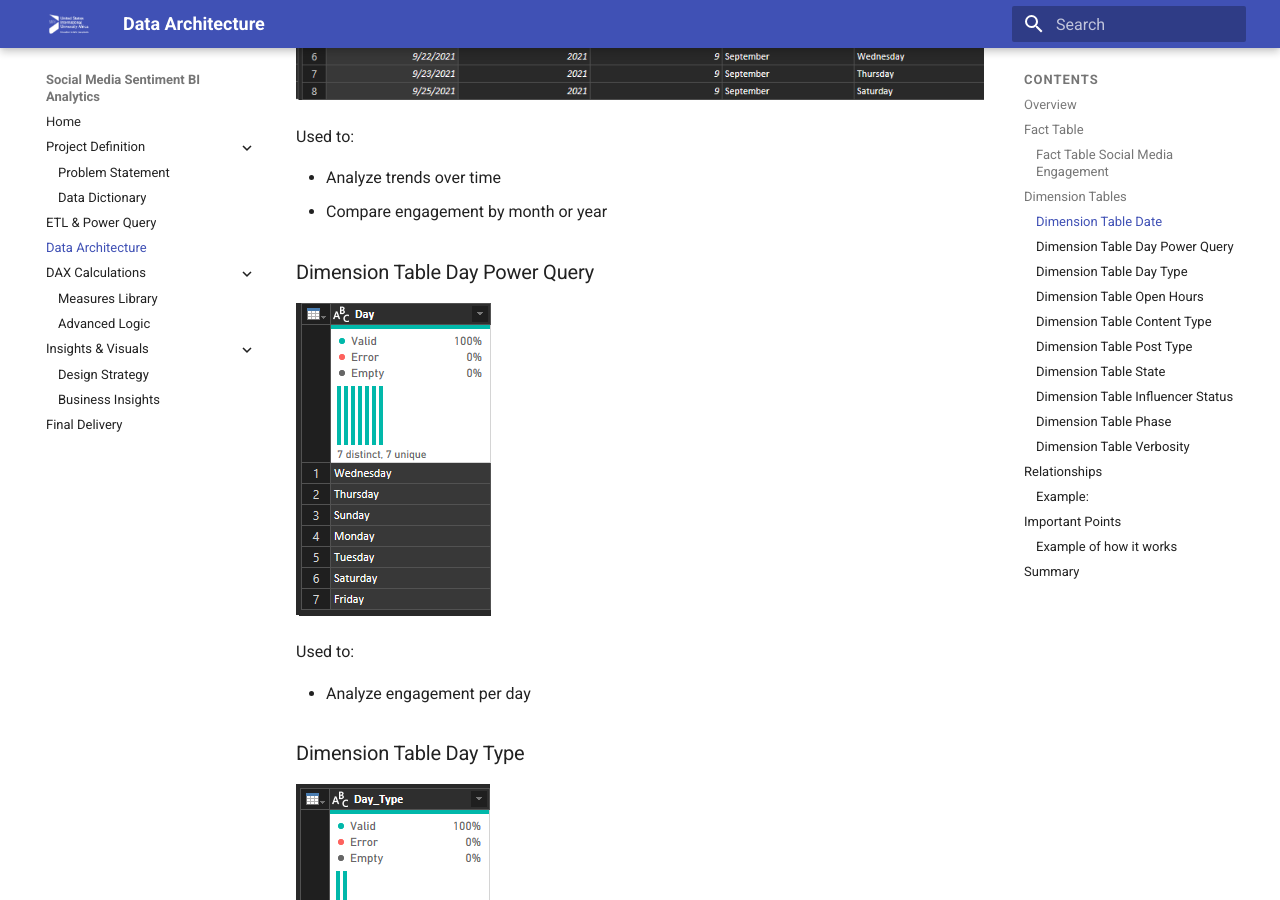
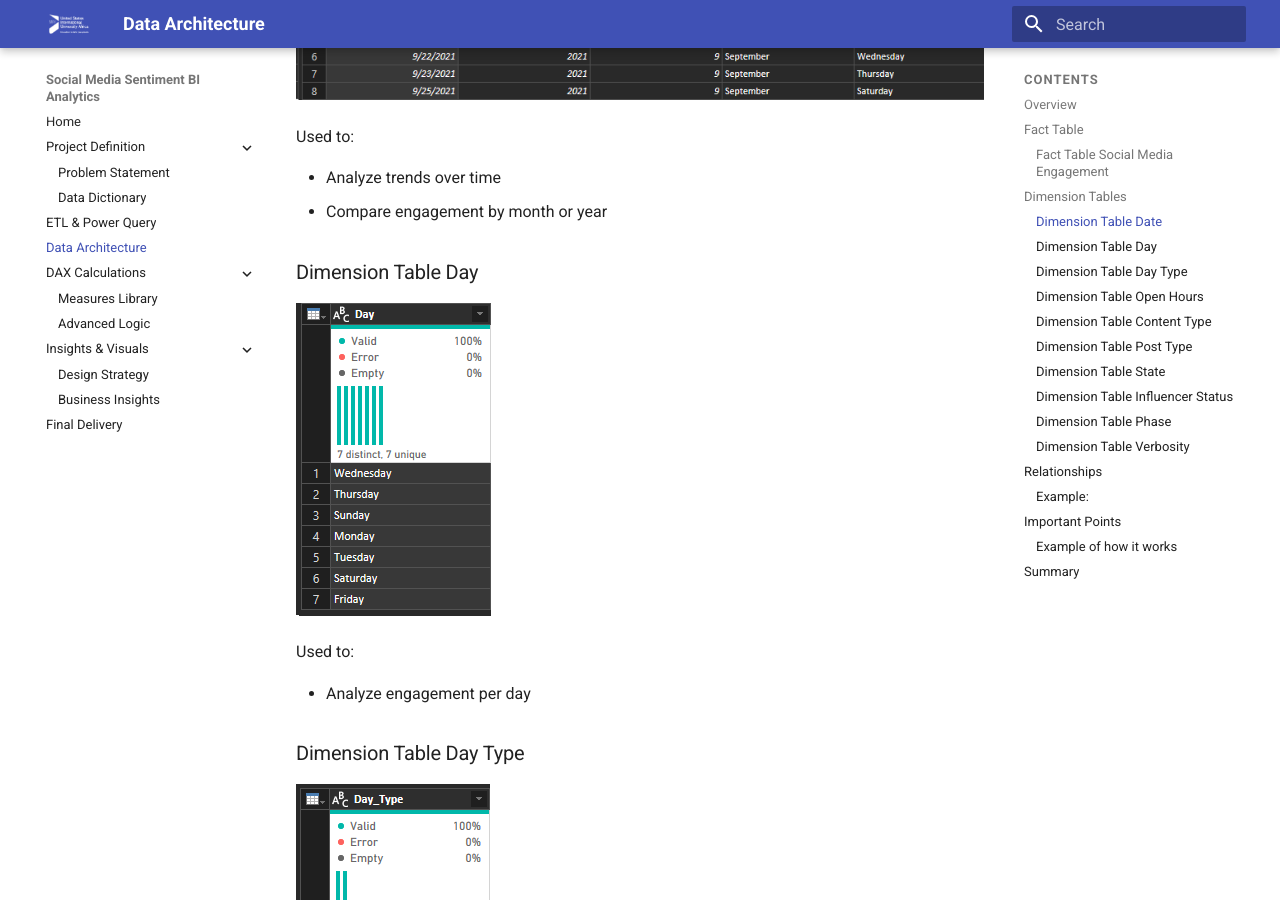
Before and after one commit to mistiusiu/DSA3050_SS26_USIU_BI_Group_Project, an MkDocs documentation site: the page built from docs/data-modeling/star-schema.md, in a window 1280 px wide and 900 px high, scrolled down 1958 px. Built offline with MkDocs 1.6.1 and Material for MkDocs 9.7.7, drawn with Linux system fonts in a browser that asks for light colours.

Commit message:
docs: Content fix

```diff
--- a/docs/data-modeling/star-schema.md
+++ b/docs/data-modeling/star-schema.md
@@ -47,9 +47,9 @@ Used to:
 
 
 
-### Dimension Table Day Power Query
+### Dimension Table Day
 
-![Dimension Table Day Power Query](../assets/dim_day.png)
+![Dimension Table Day](../assets/dim_day.png)
 
 Used to:
 
```
